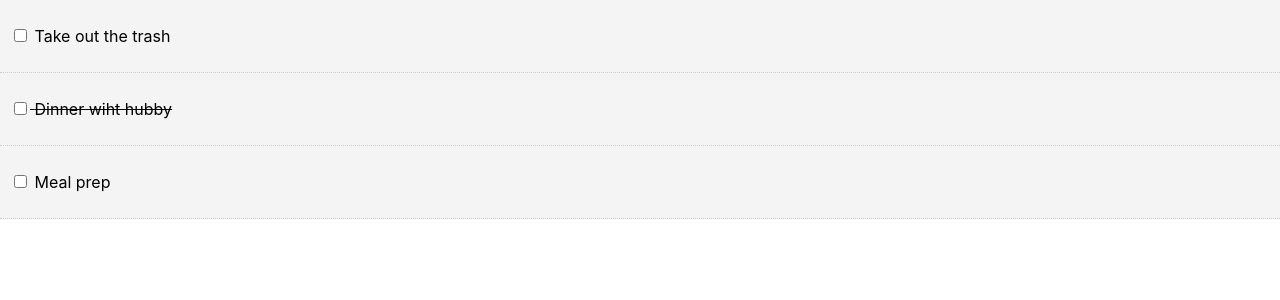
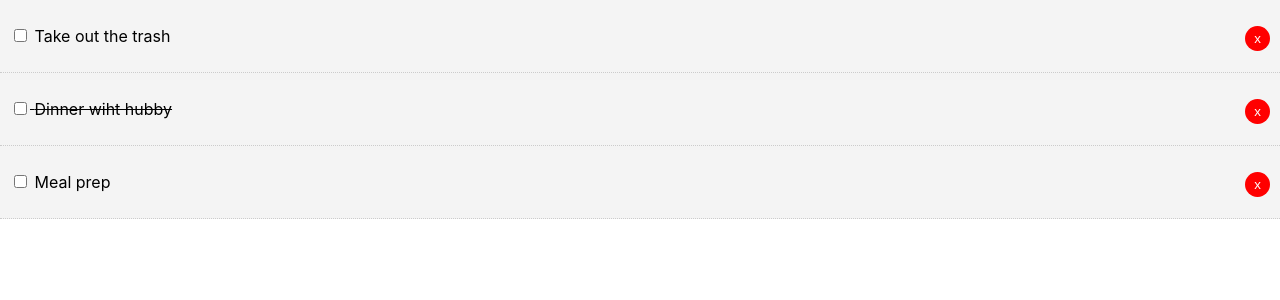
Before and after one commit to SaraTorrey/react-todo-list, a React (Create React App) app: page / in a window 1280 px wide. Shown: the top 300 px of the page. Built offline with nearby package versions, Linux system fonts and the light colour scheme; the HTML template or start-up script is replaced by a standard one.

Commit message:
Add delete button

```diff
--- a/src/App.js
+++ b/src/App.js
@@ -31,10 +31,15 @@ class App extends Component {
       return todo;
     }) })
   }
+
+  //Delete Todo
+  delTodo = (id) => {
+    console.log(id)
+  }
   render() {
     return (
       <div className="App">
-        <Todos todos={this.state.todos} markComplete={this.markComplete}/>
+        <Todos todos={this.state.todos} markComplete={this.markComplete} delTodo={this.delTodo}/>
       </div>
     );
   }
--- a/src/components/TodoItem.js
+++ b/src/components/TodoItem.js
@@ -22,6 +22,7 @@ export class TodoItem extends Component {
                  <p>
                     <input type='checkbox' onChange={this.props.markComplete.bind(this, id)} /> {' '}
                     { title }
+                    <button onClick={this.props.delTodo.bind(this, id)}style={btnStyle}>x</button>
                  </p>
              </div>
         );
@@ -31,5 +32,15 @@ TodoItem.protoTypes ={
     todo: PropTypes.object.isRequired
 }
 
+const btnStyle ={
+    background: '#ff0000',
+    color: '#fff',
+    border: 'none',
+    padding: '5px 9px',
+    borderRadius: '50%',
+    cursor: 'pointer',
+    float: 'right',
+}
+
 
 export default TodoItem
--- a/src/components/Todos.js
+++ b/src/components/Todos.js
@@ -6,7 +6,7 @@ class Todos extends Component {
 
   render() {
     return this.props.todos.map((todo) => (
-        <TodoItem key={todo.id} todo={todo} markComplete={this.props.markComplete} />
+        <TodoItem key={todo.id} todo={todo} markComplete={this.props.markComplete} delTodo= {this.props.delTodo} />
     ));
   }
 }
```
